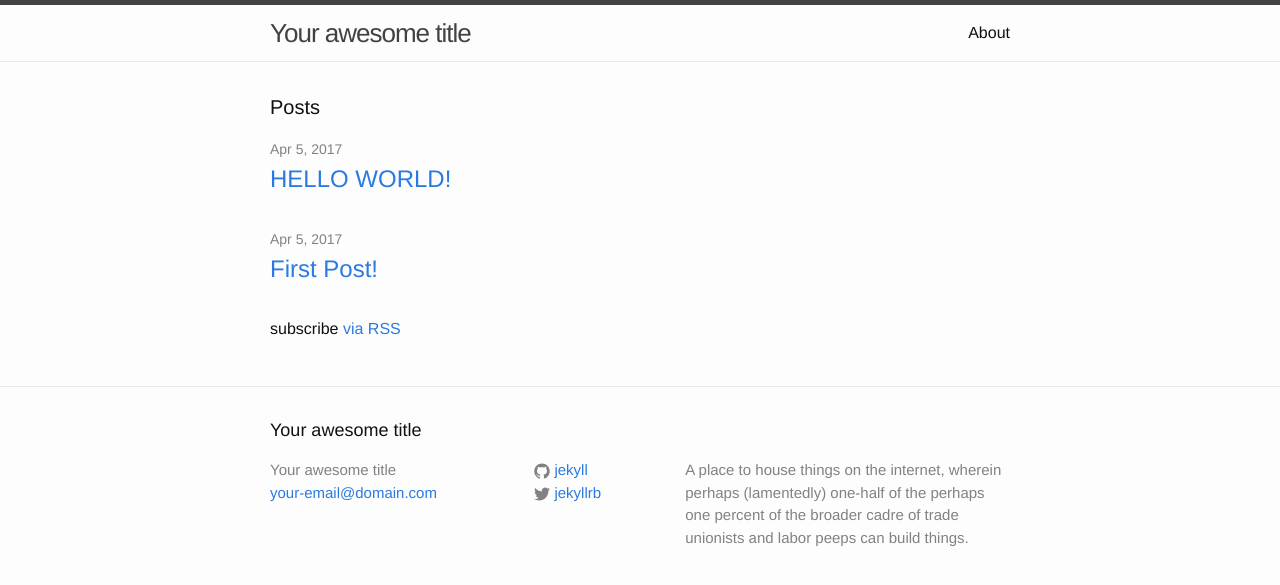
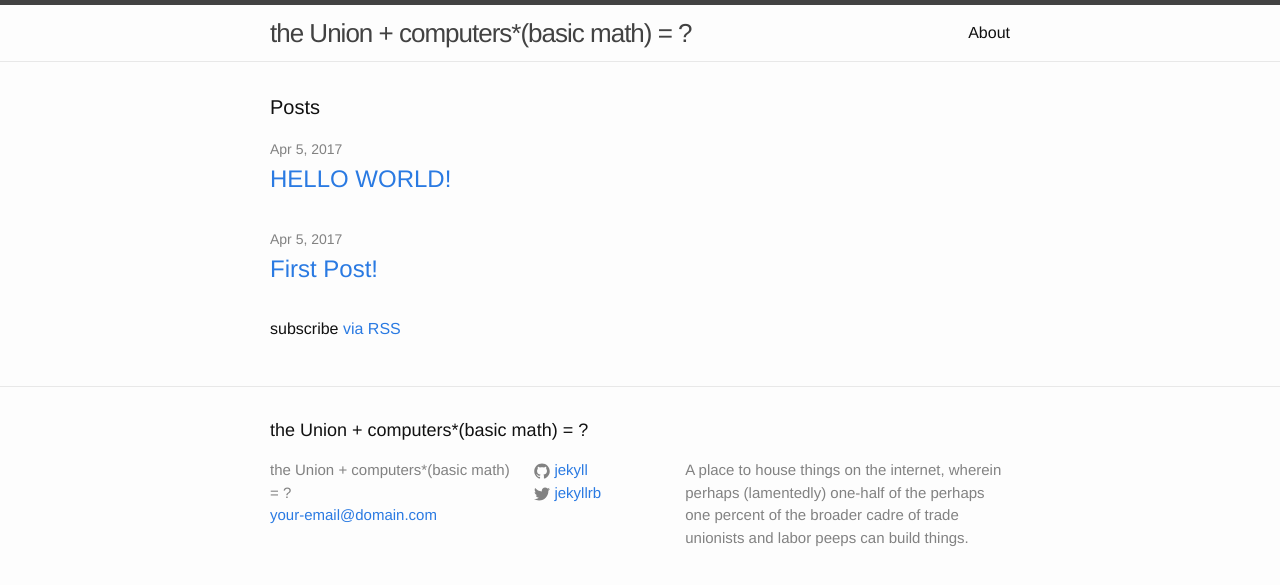
Before and after one commit to themarchive/themarchive.github.io, a Jekyll site: the page built from index.html, in a window 1280 px wide. Shown: the top 585 px of the page. Built offline with Jekyll 4.4.1, drawn with Linux system fonts in a browser that asks for light colours.

Commit message:
Update _config.yml

```diff
--- a/_config.yml
+++ b/_config.yml
@@ -6,7 +6,7 @@
 # 'jekyll serve'. If you change this file, please restart the server process.
 
 # Site settings
-title: Your awesome title
+title: the Union + computers*(basic math) = ?
 email: your-email@domain.com
 description: > # this means to ignore newlines until "baseurl:"
   A place to house things on the internet, wherein perhaps (lamentedly) one-half of the perhaps one percent of the broader cadre of trade unionists and labor peeps can build things.
```
